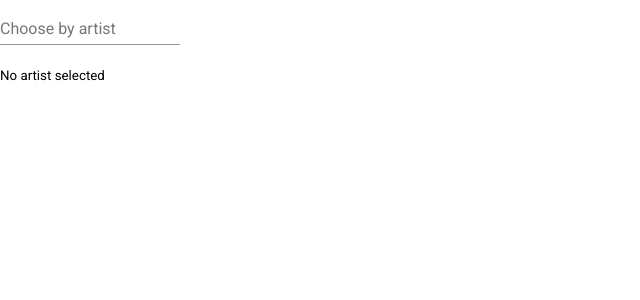
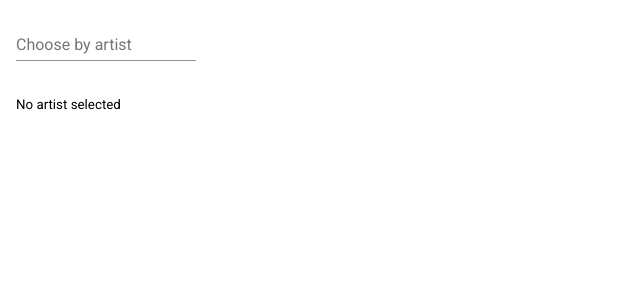
Before and after one commit to mvmprojects/angular-case, an Angular app: page / in a window 1280 px wide. Shown: the top 300 px of the page, without its empty margins (0-640 px from the left). Built offline with nearby package versions, Linux system fonts and the light colour scheme.

Commit message:
improve styling

```diff
--- a/src/app/app.component.html
+++ b/src/app/app.component.html
@@ -5,7 +5,6 @@
         [inputArtist]="selectedArtist"
         (clickEvent)="handleReceivedAlbum($event)" >
 </app-album-list>
-<br>
 <app-track-list *ngIf="selectedArtist"
         [inputAlbum]="selectedAlbum">
 </app-track-list>
--- a/src/app/component/album-list/album-list.component.css
+++ b/src/app/component/album-list/album-list.component.css
@@ -0,0 +1,3 @@
+mat-list {
+    overflow: auto;
+}
--- a/src/app/component/album-list/album-list.component.html
+++ b/src/app/component/album-list/album-list.component.html
@@ -1,3 +1,4 @@
+<div class="simple-container">
   <small *ngIf="!inputArtist">{{artistText}}</small>
   <div *ngIf="inputArtist">
     <h3>{{artistText}}</h3>
@@ -8,3 +9,4 @@
         </mat-list-item>
     </mat-list>
   </div>
+</div>
--- a/src/app/component/search-bar/search-bar.component.html
+++ b/src/app/component/search-bar/search-bar.component.html
@@ -1,4 +1,5 @@
-<form [formGroup]='mainForm'>
+<div class="simple-container">
+  <form [formGroup]='mainForm'>
     <mat-form-field>
       <input matInput placeholder="Choose by artist" [matAutocomplete]="auto" formControlName='userInput'>
     </mat-form-field>
@@ -12,3 +13,4 @@
       </ng-container>
     </mat-autocomplete>
   </form>
+</div>
--- a/src/app/component/track-list/track-list.component.css
+++ b/src/app/component/track-list/track-list.component.css
@@ -0,0 +1,13 @@
+button {
+    margin-left: 1em;
+}
+
+#trackTable {
+    border-collapse: collapse;
+}
+
+#trackTable tr:nth-child(even){background-color: #f2f2f2;}
+
+#trackTable td, #trackTable th {
+    padding: 0.5em;
+}
--- a/src/app/component/track-list/track-list.component.html
+++ b/src/app/component/track-list/track-list.component.html
@@ -1,11 +1,12 @@
+<div class="simple-container">
   <small *ngIf="!inputAlbum">{{albumText}}</small>
   <div *ngIf="inputAlbum">
     <h3>{{albumText}}</h3>
 
     <div *ngIf="isLoading"><mat-spinner diameter="50"></mat-spinner></div>
 
-  <button *ngIf="!isLoading" style="width:120px" (click)="addTrack()">Add Track</button>
-  <table *ngIf="!isLoading">
+    <button mat-raised-button *ngIf="!isLoading" style="width:120px" (click)="addTrack()" style="margin-bottom: 1em;">Add Track</button>
+    <table *ngIf="!isLoading" id="trackTable">
       <thead>
       <tr>
         <th>Id</th>
@@ -19,10 +20,11 @@
         <td>{{track.name}}</td>
         <td>{{formatMillis(track.duration)}}</td>
         <td>
-        <button (click)="editTrack(track)" style="margin-left: 20px;">Edit</button>
-        <button (click)="deleteTrack(track)">Delete</button>
+          <button mat-raised-button (click)="editTrack(track)">Edit</button>
+          <button mat-raised-button (click)="deleteTrack(track)">Delete</button>
         </td>
       </tr>
       </tbody>
     </table>
   </div>
+</div>
--- a/src/app/component/track-list/track-list.component.ts
+++ b/src/app/component/track-list/track-list.component.ts
@@ -7,6 +7,7 @@ import { EditTrackComponent } from '../edit-track/edit-track.component';
 import { MatDialog } from '@angular/material/dialog';
 import { Artist } from '../../model/artist';
 import { AddTrackComponent } from '../add-track/add-track.component';
+import { MatButton } from '@angular/material/button';
 
 @Component({
   selector: 'app-track-list',
--- a/src/styles.css
+++ b/src/styles.css
@@ -2,3 +2,9 @@
 
 html, body { height: 100%; }
 body { margin: 0; font-family: Roboto, "Helvetica Neue", sans-serif; }
+
+.simple-container {
+    display: flex;
+    padding-top: 1em;
+    padding-left: 1em;
+}
```
Lines whose indentation alone changed are shown as unchanged.
